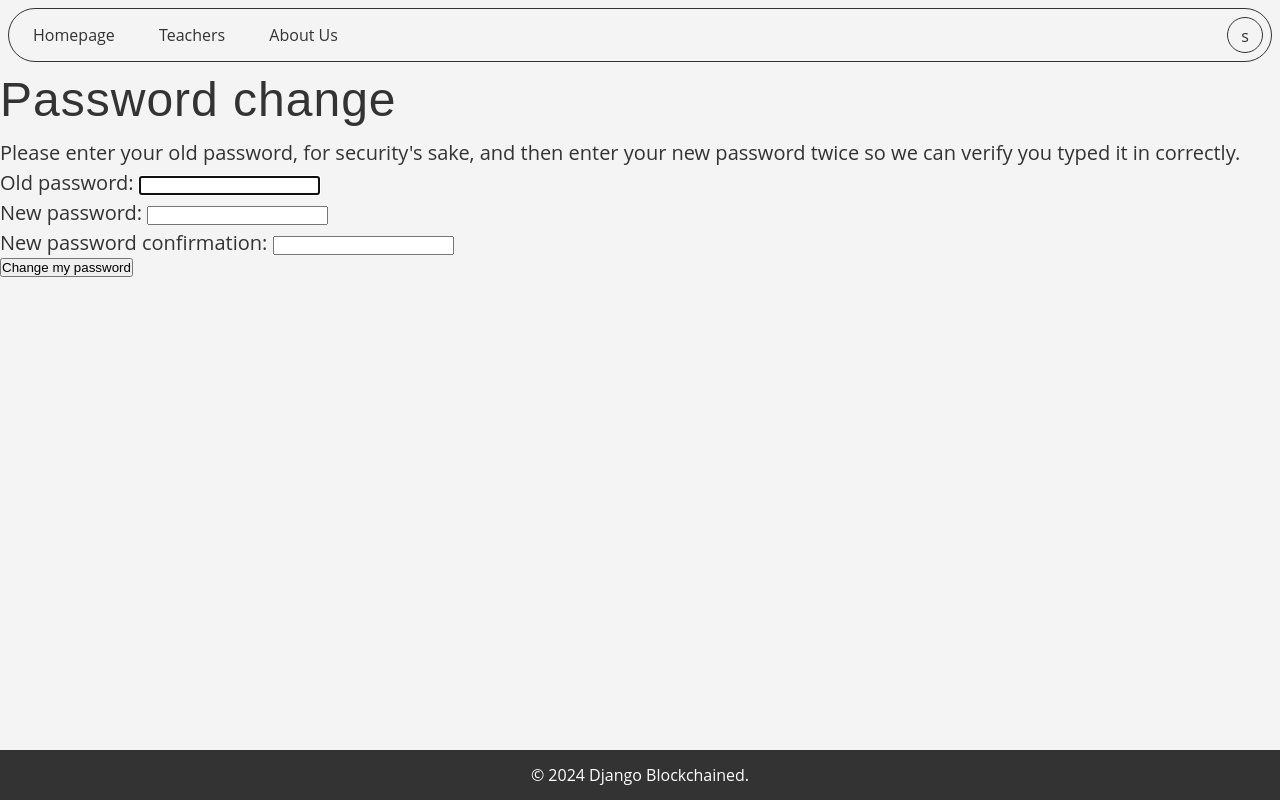
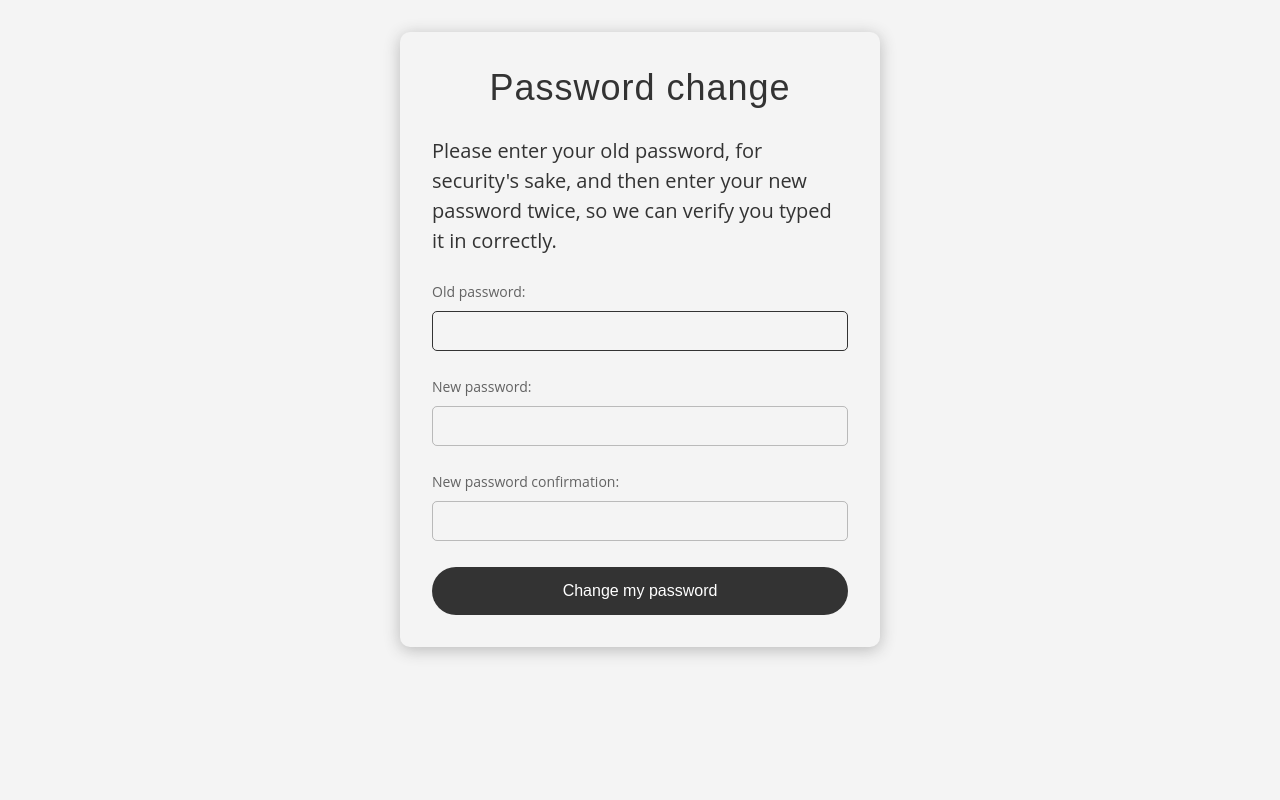
Before and after one commit to veemarh/DjangoBlockchained, a Django app: page /accounts/password_change/ in a window 1280 px wide. Run offline with Django 5.2, Linux system fonts and the light colour scheme; the visitor is signed in with stand-in values (Sample User, id 1).

Commit message:
password form templates

```diff
--- a/accounts/admin.py
+++ b/accounts/admin.py
@@ -1,3 +1,4 @@
+from django.contrib import admin
 from django.contrib.auth.admin import UserAdmin
 
 from .forms import UserChangeForm, UserCreationForm
@@ -16,3 +17,6 @@ class CustomUserAdmin(UserAdmin):
     ]
     fieldsets = UserAdmin.fieldsets + ((None, {"fields": ("birth_date",)}),)
     add_fieldsets = UserAdmin.add_fieldsets + ((None, {"fields": ("birth_date",)}),)
+
+
+admin.site.register(User, CustomUserAdmin)
--- a/static/css/bases.css
+++ b/static/css/bases.css
@@ -60,7 +60,7 @@ header:after, .header-nav:after {
 /* база шапки */
 header {
     width: 100%;
-    padding: 8px;
+    padding: 16px;
     position: relative;
 }
 header a {
@@ -259,7 +259,7 @@ nav > ul > li:last-child {
         width: 240px;
         max-width: calc(100% - 34px);
         height: 100%;
-        padding: 61px 16px 0 16px;
+        padding: 69px 16px 0 16px;
         transition: left 0.4s;
         background: #f4f4f4;
         border-radius: 0 0 10px;
--- a/static/css/forms.css
+++ b/static/css/forms.css
@@ -1,15 +1,34 @@
-/* расположение формы на странице */
-.authorization-form-wrapper {
-    padding: 64px 0;
+.authorization-form-wrapper,
+.message-form-wrapper {
+    padding: 32px 0;
     margin: 0 auto;
     max-width: 90%;
 }
-.authorization-form-wrapper h2 {
+.authorization-form-wrapper h2,
+.message-form-wrapper {
     text-align: center;
-    padding-bottom: 16px;
 }
-
-/* внутренняя структура */
+.authorization-form-wrapper h3 {
+    padding-bottom: 0;
+}
+.authorization-form-wrapper p:has(label) {
+    display: flex;
+    flex-direction: column;
+}
+#forgot-password-link {
+    font-size: 14px;
+    color: slateblue;
+    margin-left: auto;
+}
+.authorization-form-wrapper a:hover {
+    color: darkslateblue;
+}
+.message-form-wrapper a {
+    color: goldenrod;
+}
+.message-form-wrapper a:hover {
+    color: darkgoldenrod;
+}
 .form-container {
     display: flex;
     flex-direction: column;
@@ -18,6 +37,39 @@
     background-color: #f4f4f4;
     border-radius: 10px;
     box-shadow: 0 3px 16px 0 rgba(51, 51, 51, 0.3);
+}
+.form-container > p > input {
+    background: transparent;
+    outline: none;
+    border: 1px solid rgba(51, 51, 51, 0.3);
+    border-radius: 5px;
+    padding: 10px;
+    font-size: 16px;
+}
+.form-container > p > label {
+    padding: 10px 0;
+    line-height: normal;
+    pointer-events: none;
+    font-size: 14px;
+    color: rgba(51, 51, 51, 0.75);
+}
+.form-container button {
+    color: #fff;
+    background-color: #333;
+    border: none;
+    border-radius: 30px;
+    font-size: 16px;
+    line-height: 1;
+    padding: 16px;
+    margin-top: 10px;
+}
+.form-container button:hover,
+.form-container button:focus {
+    background-color: #94938a;
+}
+.form-container input:active,
+.form-container input:focus {
+    border-color: #333;
 }
 
 /* выбор роли */
@@ -47,78 +99,25 @@
 #select-user-type a:hover {
     border-color: #333;
     background-color: #ddd;
-    transform: scale(105%);
+    transform: scale(102%);
 }
 
-/* регистрация и вход в систему */
+/* локальные настройки */
 #login-wrapper {
     width: 320px;
 }
-#login-wrapper p {
-    display: flex;
-    flex-direction: column;
-}
-#signup-form-wrapper {
-    width: 800px;
-    display: flex;
-    justify-content: center;
-}
-#signup-form-wrapper .form-container {
-    width: 400px;
+#signup-form-wrapper,
+.password-form-wrapper {
+    width: 480px;
 }
 #signup-form-wrapper p {
     display: none;
-    flex-direction: column;
 }
-.form-container span {
-     margin-bottom: 10px;
+#signup-form-wrapper button {
+    margin-top: 0;
 }
-.form-container > p > input {
-    background: transparent;
-    outline: none;
-    border: 1px solid rgba(51, 51, 51, 0.3);
-    border-radius: 5px;
-    padding: 10px;
-    font-size: 16px;
-}
-.form-container > p > label {
-    padding: 10px 0;
-    line-height: normal;
-    pointer-events: none;
-    font-size: 14px;
-    color: rgba(51, 51, 51, 0.75);
-}
-.form-container button {
-    color: #fff;
-    background-color: #333;
-    border: none;
-    border-radius: 30px;
-    font-size: 16px;
-    line-height: 1;
-    padding: 16px;
-}
-#login-wrapper button {
-    margin-top: 10px;
-}
-.form-container button:hover,
-.form-container button:focus {
-    background-color: #94938a;
-}
-.form-container input:active,
-.form-container input:focus {
-    border-color: #333;
-}
-/* серый блок левее формы signup */
-/* у него есть смысл, но пока что он пустой */
-#signup-info-box {
-    flex-grow: 1;
-    z-index: -1;
-    float: left;
-    border-radius: 5px;
-    align-content: center;
-    background-color: #ddd;
-    transform: scale(105%) translateX(32px);
-}
+
+/* сообщения об ошибках и проч. */
 .helptext {
     display: none;
     /*position: absolute;
@@ -148,6 +147,10 @@ input:-webkit-autofill:active {
     #signup-info-box {
         display: none;
     }
+    [class$='-form-wrapper'] p:not(:has(label)) {
+        font-size: 16px;
+        line-height: 24px;
+    }
 }
 
 @media (max-width: 486px) {
@@ -164,9 +167,6 @@ input:-webkit-autofill:active {
         height: 192px;
         margin-right: 0;
         margin-left: 0;
-    }
-    #signup-form-wrapper .form-container {
-        width: 320px;
     }
 }
 
--- a/templates/home.html
+++ b/templates/home.html
@@ -6,7 +6,11 @@
             <div class="homepage-content-spacing" id="usp">
                 <h1>We bring all your tasks and tools together</h1>
                 <p>Global e-learning platform that offers anyone, anywhere access to online education.</p>
-                <a class="homepage-link" href="{% url 'login' %}">Get started</a>
+                {% if user.is_authenticated %}
+                    <a class="homepage-link" href="{% url 'home' %}">Get started</a>
+                {% else %}
+                    <a class="homepage-link" href="{% url 'login' %}">Get started</a>
+                {% endif %}
             </div>
             <div class="homepage-content-spacing" id="poster">
                 <div></div>
--- a/templates/registration/login.html
+++ b/templates/registration/login.html
@@ -8,6 +8,7 @@
             {% csrf_token %}
             {{ form.as_p }}
             <button type="submit">Log In</button>
+            <a href="{% url 'password_reset' %}" id="forgot-password-link">Forgot password?</a>
         </form>
     </div>
 {% endblock content %}
--- a/templates/registration/password_change_form.html
+++ b/templates/registration/password_change_form.html
@@ -5,13 +5,17 @@
 Позже нужно будет добавить ссылку на эту страницу в настройки профиля
 #}
 {% block title %}Password Change{% endblock title %}
+{% block header %}{% endblock header %}
 {% block content %}
-    <h1>Password change</h1>
-    <p>Please enter your old password, for security's sake, and then enter
-        your new password twice so we can verify you typed it in correctly.</p>
-    <form method="POST">{% csrf_token %}
-        {{ form.as_p }}
-        <input class="btn btn-success" type="submit"
-               value="Change my password">
-    </form>
+    <div class="password-form-wrapper authorization-form-wrapper">
+        <form method="POST" class="form-container">
+            <h2>Password change</h2>
+            <p>Please enter your old password, for security's sake, and then enter
+                your new password twice, so we can verify you typed it in correctly.</p>
+            {% csrf_token %}
+            {{ form.as_p }}
+            <button class="btn btn-success" type="submit">Change my password</button>
+        </form>
+    </div>
 {% endblock content %}
+{% block footer %}{% endblock footer %}
--- a/templates/registration/signup_form.html
+++ b/templates/registration/signup_form.html
@@ -4,10 +4,8 @@
     <div class="row">
         <div class="col-md-8 col-sm-10 col-12">
             <div id="signup-form-wrapper" class="authorization-form-wrapper">
-                <div id="signup-info-box">
-                    <h2>Sign up <br/>as a {{ user_type }}</h2>
-                </div>
                 <form method="post" class="form-container">
+                    <h2>Sign up <br/>as a {{ user_type }}</h2><hr>
                     <h3>Create a profile</h3>
                     <span>These details are essential for creating your account.</span>
                     {% csrf_token %}
```
Also changed, not shown: templates/registration/password_change_done.html (+6 -2 lines), templates/registration/password_reset_complete.html (+8 -4 lines), templates/registration/password_reset_confirm.html (+12 -9 lines), templates/registration/password_reset_done.html (+7 -3 lines), templates/registration/password_reset_form.html (+12 -8 lines).
